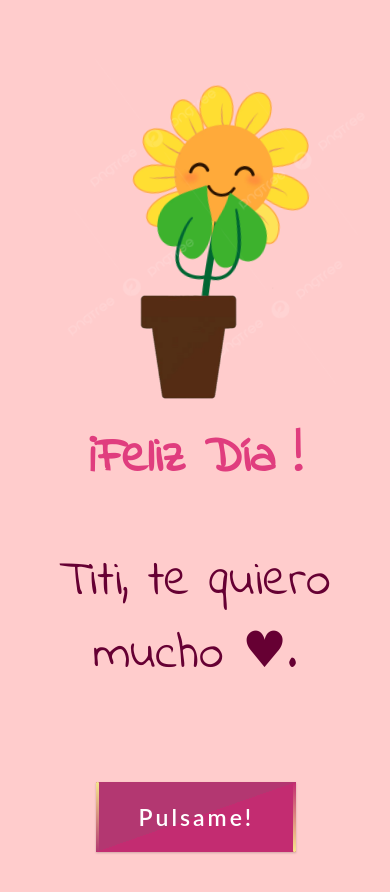
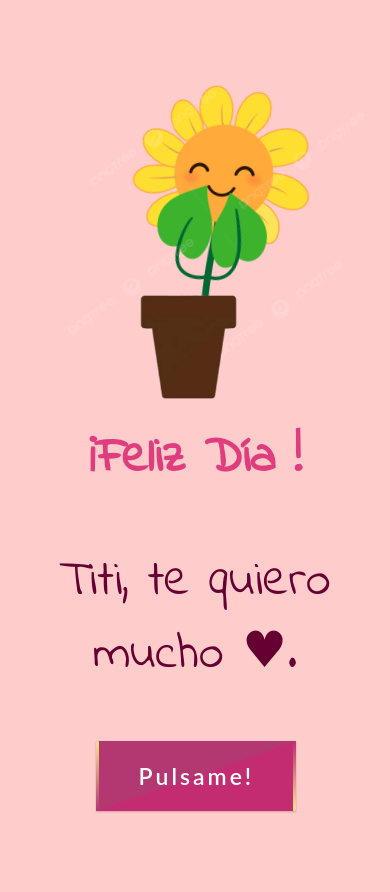
Before and after one commit to BrandonJafethCA/BrandonJafethCA.github.io, a plain HTML site: page index.html in a window 390 px wide. After the commit the page ends 869 px from the top, so only its background shows below. Drawn offline with Linux system fonts and the light colour scheme.

Commit message:
Para que quede bien

```diff
--- a/style.css
+++ b/style.css
@@ -200,9 +200,7 @@
     }
 
 .wrapper{
-    margin-top: 33%;
-    margin-left: 1%;
-    margin-top: 33%;
+    margin-top: 1%;
     margin-left: 1%;
     display: flex;
     flex-wrap: wrap;
```
